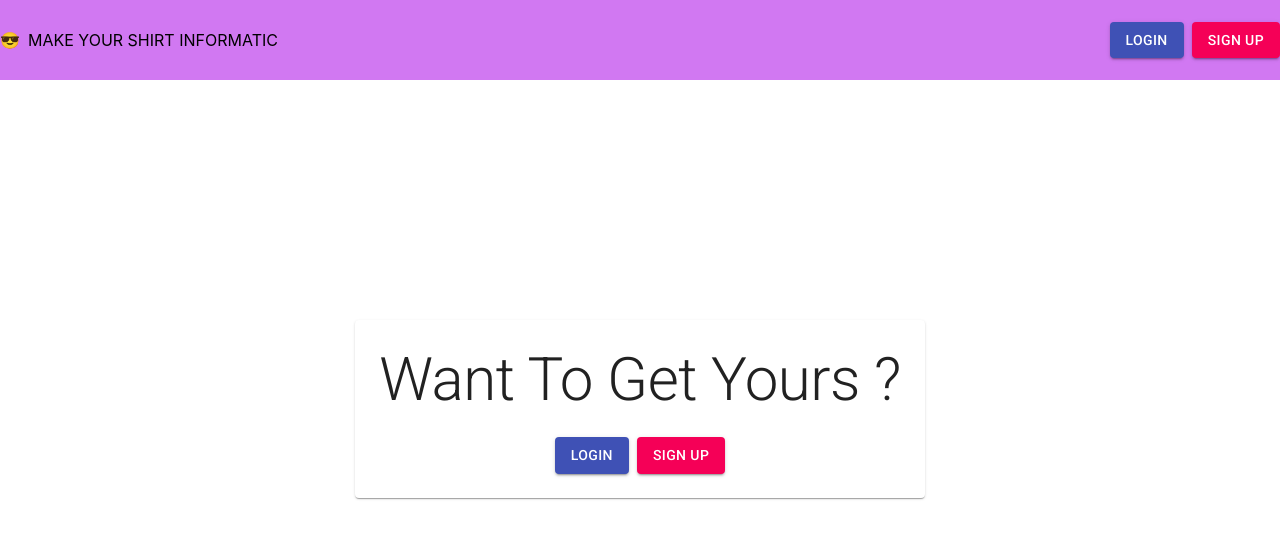
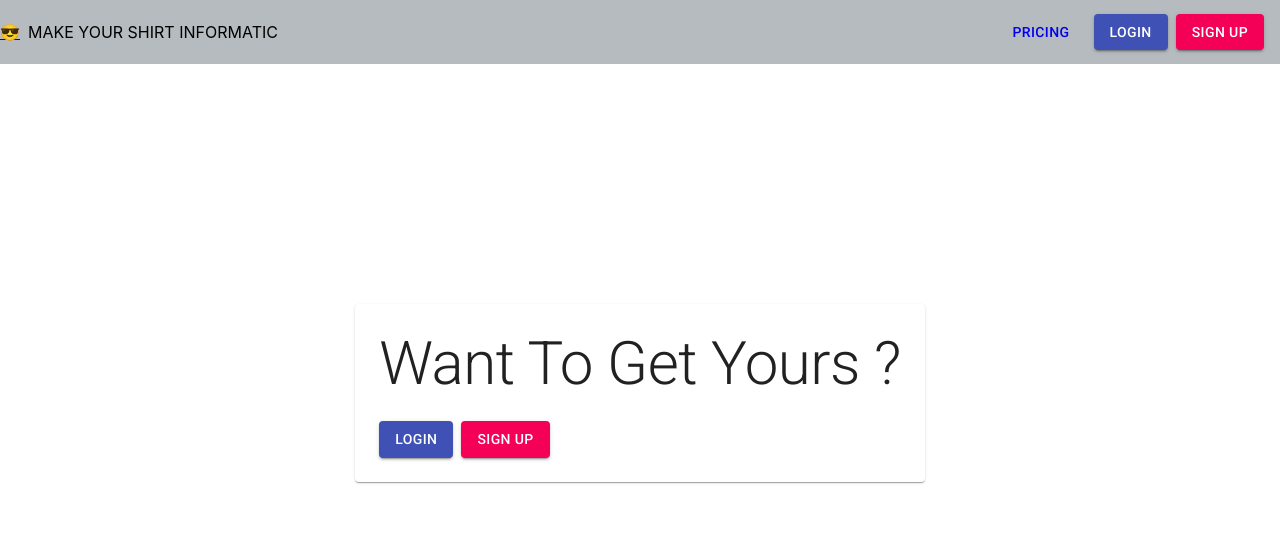
Before and after one commit to Etherum7/story-qr-for-shirt, a React (Create React App) app: page / in a window 1280 px wide. Shown: the top 538 px of the page. Built offline with nearby package versions, Linux system fonts and the light colour scheme.

Commit message:
Added React  Router Dashboard

```diff
--- a/package.json
+++ b/package.json
@@ -11,6 +11,7 @@
 		"@testing-library/user-event": "^7.2.1",
 		"react": "^16.13.1",
 		"react-dom": "^16.13.1",
+		"react-router-dom": "^5.2.0",
 		"react-scripts": "3.4.1"
 	},
 	"scripts": {
--- a/src/App.css
+++ /dev/null
@@ -1,3 +0,0 @@
-.App {
-  text-align: center;
-}
--- a/src/App.js
+++ b/src/App.js
@@ -1,16 +1,17 @@
 import React from 'react';
-import './App.css';
-import NavBar from './NavBar';
-import PreSignIn from './PreSignIn';
+import {BrowserRouter, Switch, Route} from 'react-router-dom';
+import DashBoard from './dashboard/DashBoard';
 
 function App() {
-  return (
-    <div className="App">
-          <NavBar />
-          <PreSignIn />
-
-    </div>
-  );
+	return (
+		<BrowserRouter>
+			<div className="App">
+				<Switch>
+					<Route exact path='/' component={DashBoard}></Route>
+				</Switch>
+			</div>
+		</BrowserRouter>
+	);
 }
 
 export default App;
--- a/src/NavBar.js
+++ /dev/null
@@ -1,51 +0,0 @@
-import React from 'react';
-import {withStyles} from '@material-ui/core/styles';
-import Button from '@material-ui/core/Button';
-const styles = {
-	navBar: {
-		display: 'flex',
-		justifyContent: 'space-between',
-		alignItems: 'center',
-		height: '10vh',
-		backgroundColor: '#d178f2'
-	},
-	logo: {
-		display: 'inline-block'
-	},
-	brandName: {
-		display: 'inline-block'
-	},
-	buttons: {
-		display: 'flex-end',
-		flexDirection: 'row',
-		justifyContent: 'space-between'
-	}
-};
-function NavBar(props) {
-	const {classes} = props;
-	return (
-		<div className={classes.navBar}>
-			<div>
-				<div className={classes.logo} style={{marginRight: '0.5rem'}}>
-					😎
-				</div>
-				<div className={classes.brandName}>
-					MAKE YOUR SHIRT INFORMATIC
-				</div>
-			</div>
-
-			<div className={classes.buttons}>
-				<Button
-					variant="contained"
-					color="primary"
-					style={{marginRight: '0.5rem'}}>
-					LOGIN
-				</Button>
-				<Button variant="contained" color="secondary">
-					SIGN UP
-				</Button>
-			</div>
-		</div>
-	);
-}
-export default withStyles(styles)(NavBar);
--- /dev/null
+++ b/src/dashboard/DashBoard.js
@@ -0,0 +1,13 @@
+import React from 'react'
+import NavBar from '../layout/NavBar'
+import SignedOutDashBoard from './SignedOutDashBoard';
+
+function DashBoard() {
+    return (
+        <>
+        <NavBar />
+        <SignedOutDashBoard />
+        </>
+    )
+}
+export default  DashBoard;
--- a/src/PreSignIn.js
+++ b/src/dashboard/SignedOutDashBoard.js
@@ -24,7 +24,7 @@ const styles = {
 		padding: '1.5rem '
 	}
 };
-function PreSignIn(props) {
+function PreDashboard(props) {
 	const {classes} = props;
 	return (
 		<div>
@@ -50,4 +50,4 @@ function PreSignIn(props) {
 	);
 }
 
-export default withStyles(styles)(PreSignIn);
+export default withStyles(styles)(PreDashboard);
--- /dev/null
+++ b/src/layout/NavBar.js
@@ -0,0 +1,71 @@
+import React from 'react';
+import {withStyles} from '@material-ui/core/styles';
+import SignedOutLinks from './SignedOutLinks';
+import SignedInLinks from './SignedInLinks';
+
+import {Link} from 'react-router-dom';
+import {Button} from '@material-ui/core';
+const styles = {
+	navBar: {
+		display: 'flex',
+		justifyContent: 'space-between',
+		alignItems: 'center',
+		height: '8vh',
+		backgroundColor: '#b5bbbf',
+		flexGrow: 1
+	},
+	logo: {
+		display: 'inline-block'
+	},
+	brandName: {
+		display: 'inline-block'
+	},
+	buttons: {
+		display: 'flex-end',
+		flexDirection: 'row',
+		justifyContent: 'space-between',
+		marginRight:"1rem"
+	},
+	Pricing: {
+		display: 'flex',
+		justifyContent: 'flex-end',
+		flexGrow: 3,
+		marginRight: '1rem'
+	}
+};
+function NavBar(props) {
+	const {classes} = props;
+	return (
+		<div className={classes.navBar}>
+			<div>
+				<div className={classes.logo} style={{marginRight: '0.5rem'}}>
+					<Link to="/">
+						<span role="img">😎</span>
+					</Link>
+				</div>
+				<div className={classes.brandName}>
+					MAKE YOUR SHIRT INFORMATIC
+				</div>
+			</div>
+			<div className={classes.Pricing}>
+				<Button variant="text" color="secondary">
+					<Link
+						to="/"
+						style={{
+							textDecoration: 'none',
+							fontSize: '100%',
+							marginLeft: 0
+						}}>
+						Pricing
+					</Link>
+				</Button>
+			</div>
+
+			<div className={classes.buttons}>
+				<SignedOutLinks />
+				{/* <SignedInLinks /> */}
+			</div>
+		</div>
+	);
+}
+export default withStyles(styles)(NavBar);
--- a/src/PaletteFooter.js
+++ b/src/layout/PaletteFooter.js
@@ -2,6 +2,7 @@ import React from 'react'
 function PaletteFooter() {
     return (
         <div>
+
 
         </div>
     )
--- /dev/null
+++ b/src/layout/SignedInLinks.js
@@ -0,0 +1,39 @@
+import React from 'react';
+import {NavLink} from 'react-router-dom';
+import {withStyles} from '@material-ui/core/styles'
+import Button from '@material-ui/core/Button';
+import IconButton from '@material-ui/core/IconButton';
+import Avatar from '@material-ui/core/Avatar';
+import { deepPurple } from '@material-ui/core/colors';
+import AddShoppingCartIcon from '@material-ui/icons/AddShoppingCart';
+import NotificationsActiveOutlinedIcon from '@material-ui/icons/NotificationsActiveOutlined';
+const styles =(theme)=>({
+    purple: {
+    color: theme.palette.getContrastText(deepPurple[500]),
+    backgroundColor : deepPurple[500]
+  }})
+
+function SignedInLinks(props) {
+    const {classes}= props;
+	return (
+		<div>
+			<IconButton color="primary" aria-label="Alerts">
+				<NotificationsActiveOutlinedIcon />
+			</IconButton>
+			<IconButton color="primary" aria-label="add to shopping cart">
+				<AddShoppingCartIcon />
+			</IconButton>
+			<Button variant="contained" color="secondary">
+				<NavLink
+					to="/"
+					style={{textDecoration: 'none', color: 'white'}}>
+					LOG OUT
+				</NavLink>
+			</Button>
+            <Button>
+            <Avatar className={classes.purple}>HS</Avatar>
+            </Button>
+		</div>
+	);
+}
+export default withStyles(styles)(SignedInLinks);
--- /dev/null
+++ b/src/layout/SignedOutLinks.js
@@ -0,0 +1,23 @@
+import React from 'react';
+
+import Button from '@material-ui/core/Button';
+
+import {NavLink} from 'react-router-dom';
+function SignedOutLinks() {
+	return (
+		<div>
+			<Button
+				variant="contained"
+				color="primary"
+				style={{marginRight: '0.5rem'}}>
+				<NavLink to="/" style={{textDecoration:"none", color:"white"}}>LOGIN</NavLink>
+			</Button>
+            <Button
+                variant="contained"
+                color="secondary">
+				<NavLink to="/" style={{textDecoration:"none", color:"white"}}>SIGN UP</NavLink>
+			</Button>
+		</div>
+	);
+}
+export default SignedOutLinks;
```
Also changed, not shown: src/dashboard/SignedInDashBoard.js (added), 1 other file (tests, documents, lock files or other folders).
